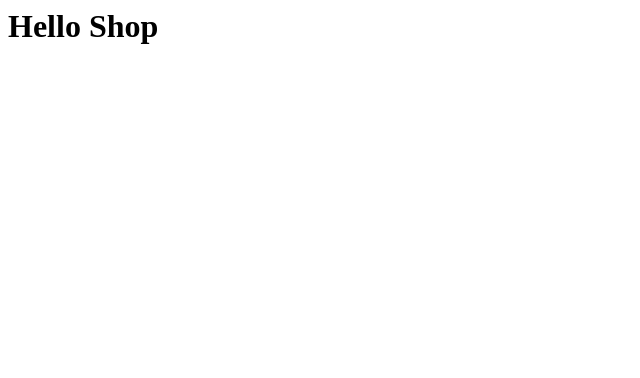
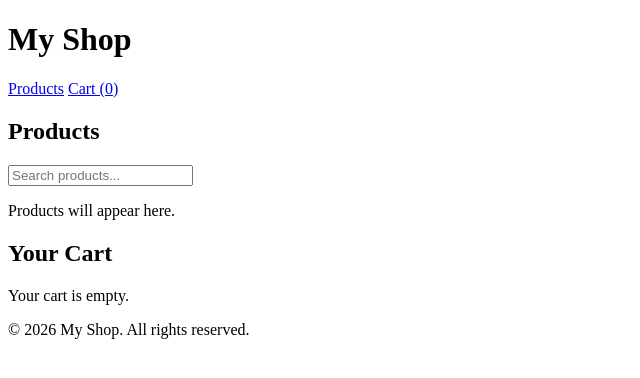
Before and after one commit to babipsg7-stack/shop-template, a plain HTML site: page index.html in a window 1280 px wide. Shown: the whole page, without its empty margins (0-640 px from the left). Drawn offline with Linux system fonts and the light colour scheme.

Commit message:
add shop structure

```diff
--- a/index.html
+++ b/index.html
@@ -1 +1,36 @@
-<h1>Hello Shop</h1>
+<!DOCTYPE html>
+<html lang="en">
+<head>
+  <meta charset="UTF-8">
+  <meta name="viewport" content="width=device-width, initial-scale=1">
+  <title>My Shop</title>
+</head>
+<body>
+
+  <header>
+    <h1>My Shop</h1>
+    <nav>
+      <a href="#products">Products</a>
+      <a href="#cart">Cart (0)</a>
+    </nav>
+  </header>
+
+  <main>
+    <section id="products">
+      <h2>Products</h2>
+      <input type="search" placeholder="Search products...">
+      <p>Products will appear here.</p>
+    </section>
+
+    <section id="cart">
+      <h2>Your Cart</h2>
+      <p>Your cart is empty.</p>
+    </section>
+  </main>
+
+  <footer>
+    <p>&copy; 2026 My Shop. All rights reserved.</p>
+  </footer>
+
+</body>
+</html>
```
